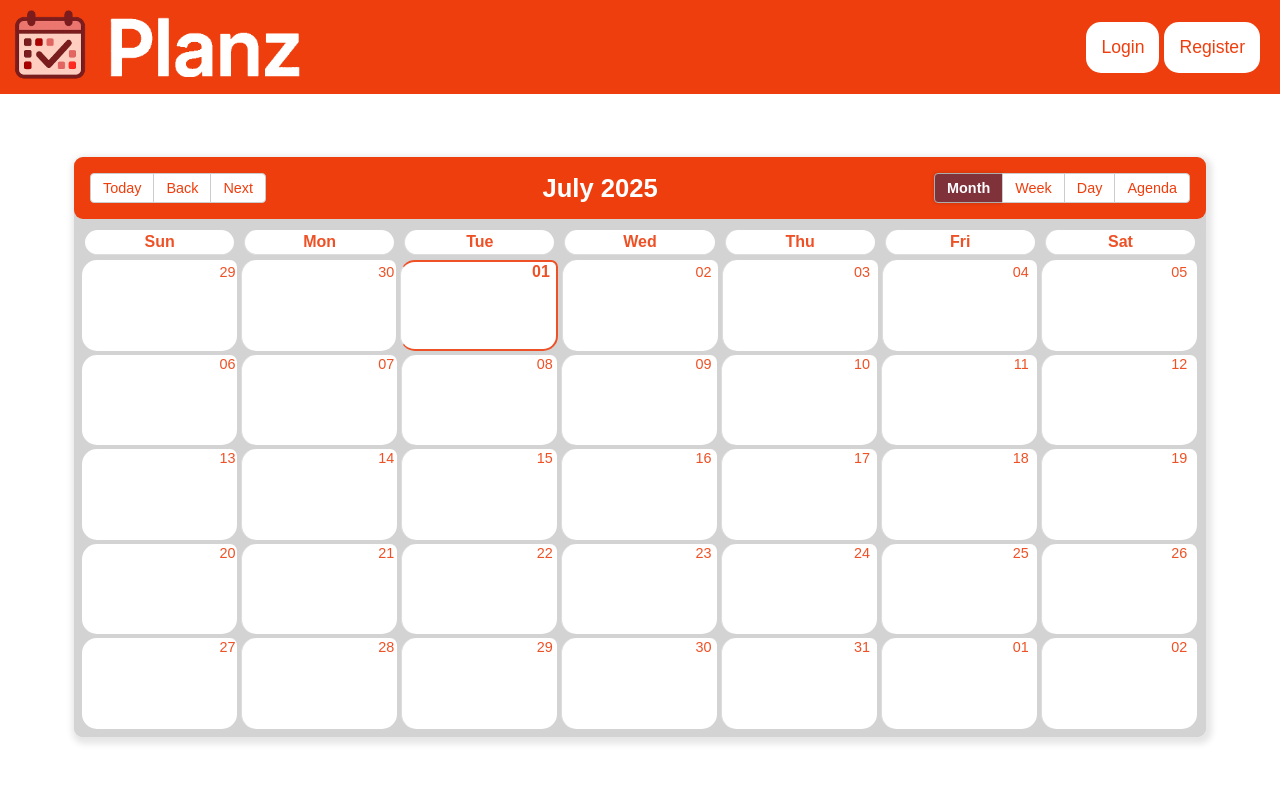
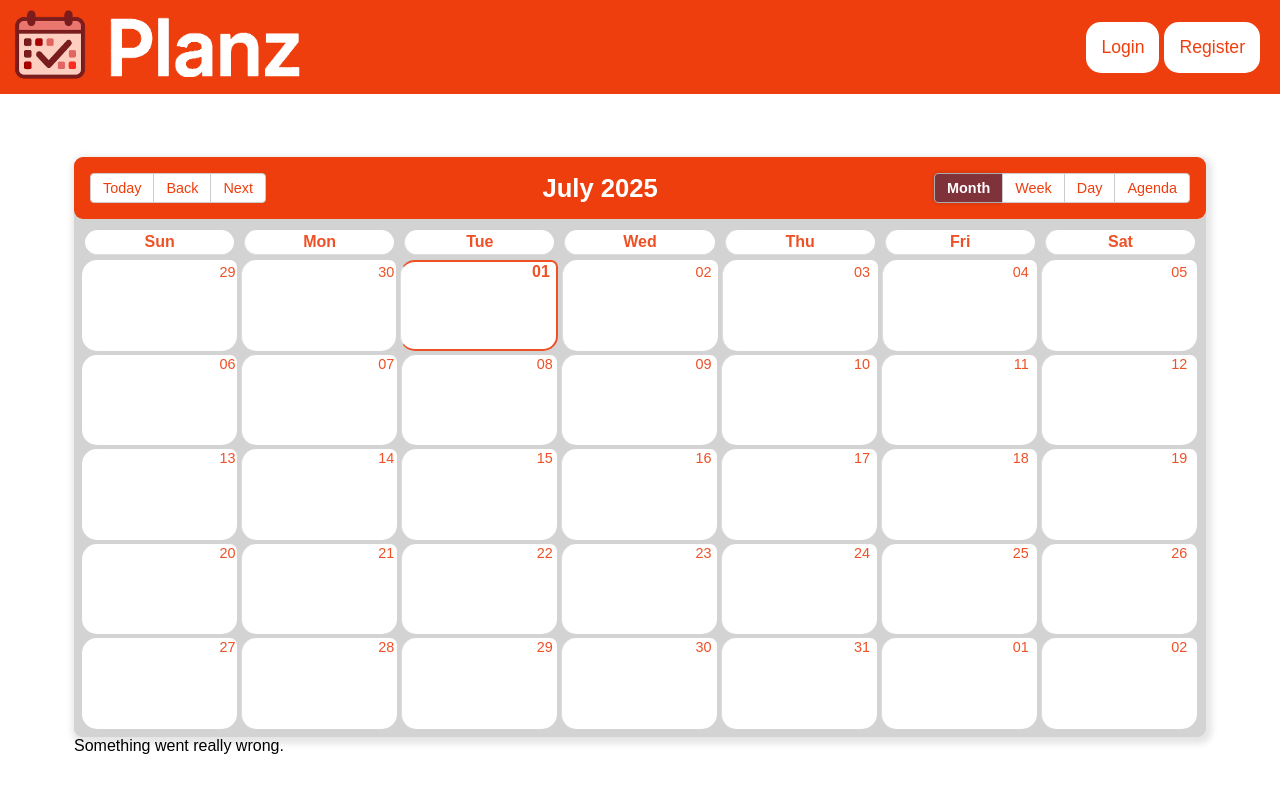
Before and after one commit to LaneLR/calendar-app, a Next.js app: page / in a window 1280 px wide. Shown: the top 792 px of the page. Built offline with nearby package versions, Linux system fonts and the light colour scheme; no server answers.

Commit message:
conditional rendering for debugging

```diff
--- a/src/components/Calendar.jsx
+++ b/src/components/Calendar.jsx
@@ -133,7 +133,7 @@ export default function UserCalendar() {
               }}
             />
             {showModal && <EventFormModal start={modalStart} end={modalEnd} />}
-            {eventToDelete && typeof eventToDelete === 'object' && (
+            {eventToDelete && typeof eventToDelete === 'object' ? (
               <DeleteEventModal
                 event={eventToDelete}
                 onCancel={() => setEventToDelete(null)}
@@ -142,6 +142,8 @@ export default function UserCalendar() {
                   setEventToDelete(null);
                 }}
               />
+            ) : (
+              <p>Something went really wrong.</p>
             )}
           </CalendarSizing>
         </CalendarWrapper>
```
